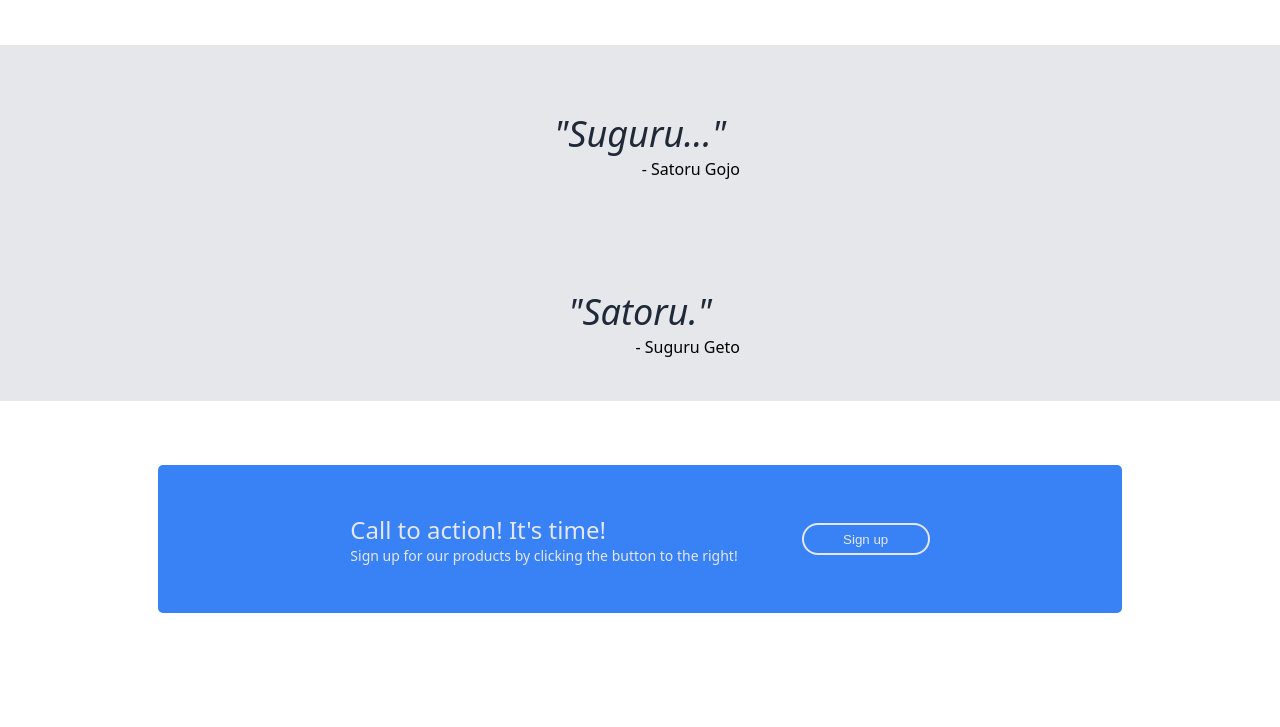
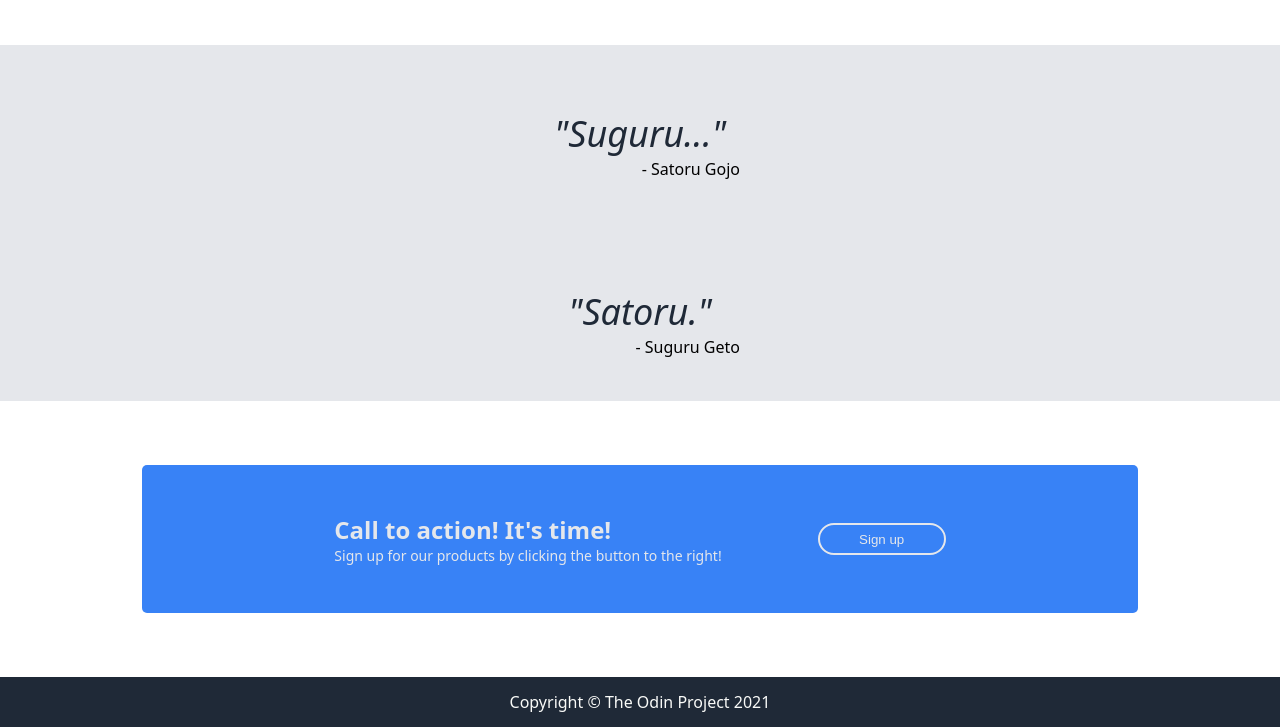
Before and after one commit to jc030201/basic-landing-page, a plain HTML site: page index.html in a window 1280 px wide. Shown: the part 694-1421 px from the top of the page. Before the commit the page ends 1371 px from the top, so only its background shows below. Drawn offline with Linux system fonts and the light colour scheme.

Commit message:
Add footer

```diff
--- a/index.html
+++ b/index.html
@@ -81,5 +81,7 @@
             </div>
         </div>
     </div>
+
+    <div class="footer">Copyright © The Odin Project 2021</div>
   </body>
 </html>
--- a/style.css
+++ b/style.css
@@ -16,7 +16,6 @@ ul {
     background-color: #1f2937;
     display: flex;
     flex-direction: column;
-    margin: 0;
 }
 
 .horizontal-container {
@@ -151,6 +150,7 @@ ul {
     text-align: left;
     color: #e5e7eb;
     font-size: 24px;
+    font-weight: bold;
 }
 
 .call-subtext {
@@ -173,5 +173,15 @@ ul {
     align-items: center;
     justify-content: space-between;
     margin: 48px 192px 48px 192px;
-    gap: 64px;
+    gap: 96px;
 }
+
+.footer {
+    background-color: #1f2937;
+    color: #f9faf8;
+    font-weight: 150;
+    height: 50px;
+    display: flex;
+    align-items: center;
+    justify-content: center;
+}
```
